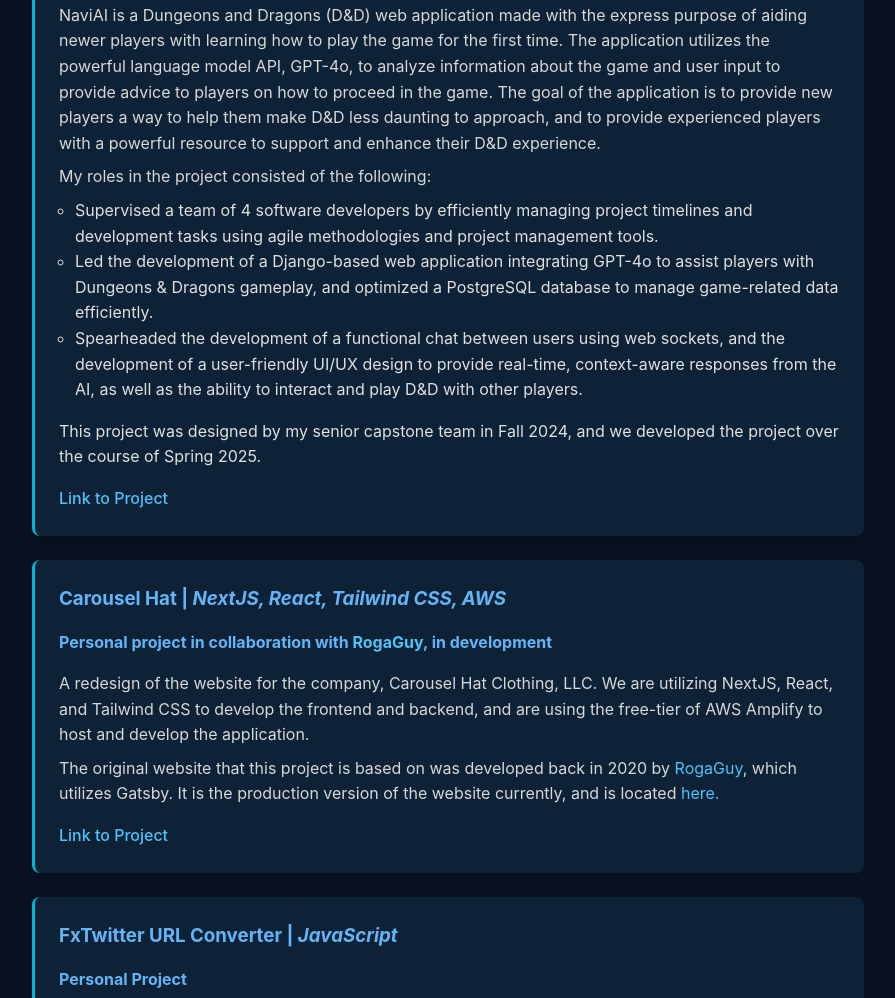
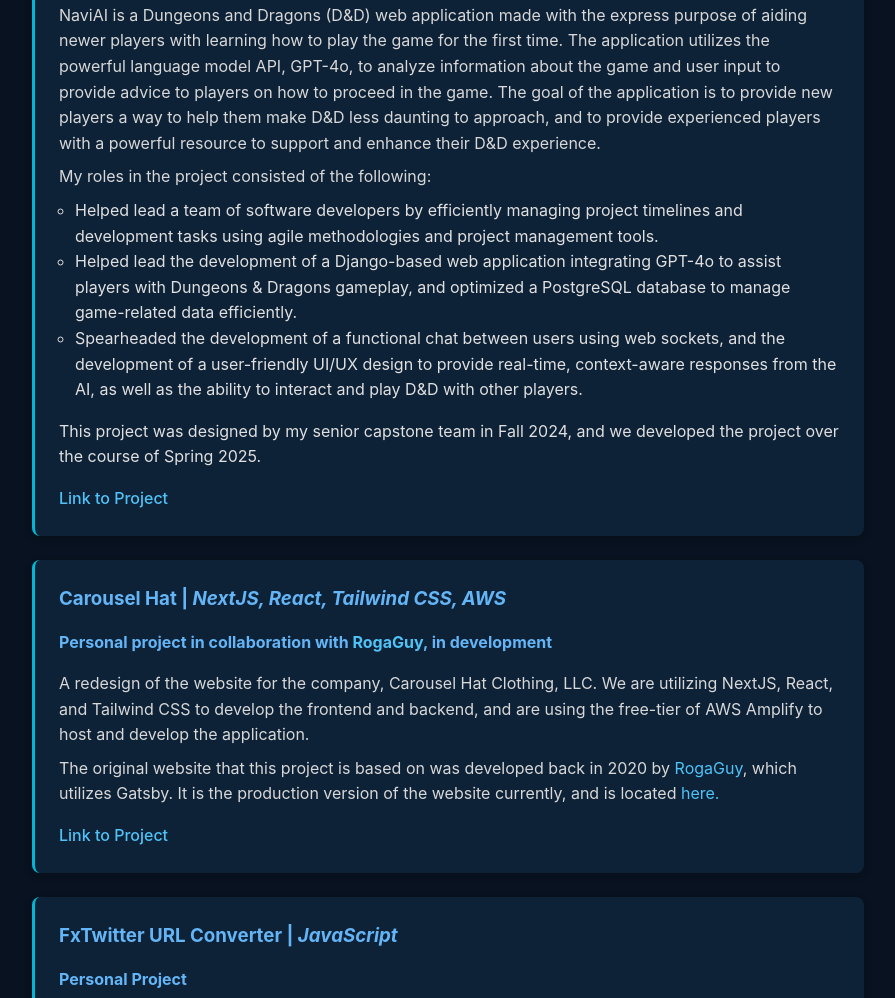
Before and after one commit to tporterz/tporterz.github.io, a plain HTML site: page index.html in a window 1280 px wide. Shown: the part 853-1851 px from the top of the page, without its empty margins (384-1279 px from the left). Drawn offline with Linux system fonts and the light colour scheme.

Commit message:
Adjusted description of NaviAI project

```diff
--- a/index.html
+++ b/index.html
@@ -89,10 +89,10 @@
                             <p>My roles in the project consisted of the following:
                                 <ul>
                                     <li>
-                                        Supervised a team of 4 software developers by efficiently managing project timelines and development tasks using agile methodologies and project management tools.
+                                        Helped lead a team of software developers by efficiently managing project timelines and development tasks using agile methodologies and project management tools.
                                     </li>
                                     <li>
-                                        Led the development of a Django-based web application integrating GPT-4o to assist players with Dungeons & Dragons gameplay, and optimized a PostgreSQL database to manage game-related data efficiently.
+                                        Helped lead the development of a Django-based web application integrating GPT-4o to assist players with Dungeons & Dragons gameplay, and optimized a PostgreSQL database to manage game-related data efficiently.
                                     </li>
                                     <li>
                                         Spearheaded the development of a functional chat between users using web sockets, and the development of a user-friendly UI/UX design to provide real-time, context-aware responses from the AI, as well as the ability to interact and play D&D with other players.
```
